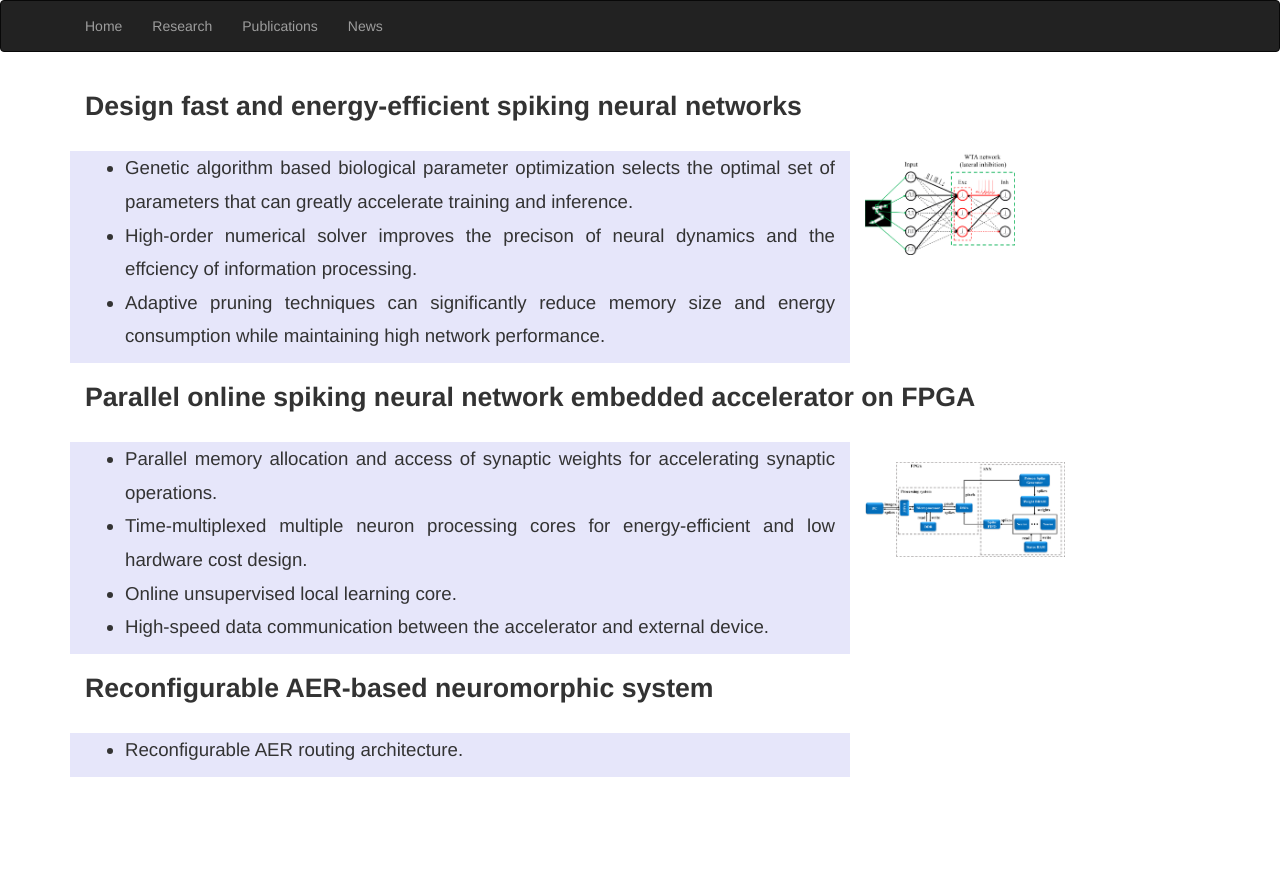
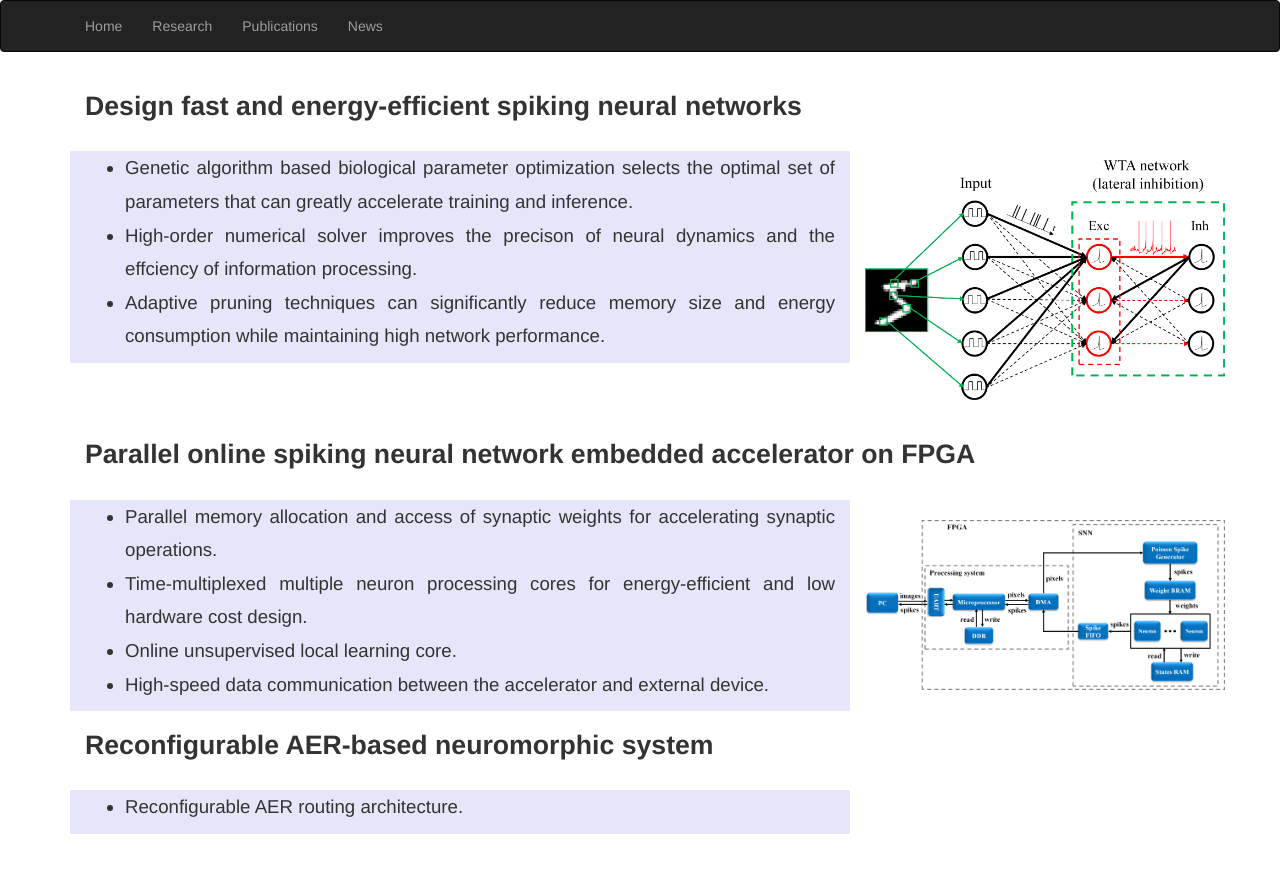
Before and after one commit to Wenzheguo/Wenzheguo.github.io, a Jekyll site: the page built from Research/index.html, in a window 1280 px wide. Shown: the top 873 px of the page. Built offline with Jekyll 4.4.1, drawn with Linux system fonts in a browser that asks for light colours.

Commit message:
Update index.html

```diff
--- a/Research/index.html
+++ b/Research/index.html
@@ -15,7 +15,7 @@
             </ul>
         </div>
         <div class="col-md-4">
-            <img class="img-responsive" src="/images/Network architecture.png" style="width:150px;height=100px" alt="Myself"><br>
+            <img class="img-responsive" src="/images/Network architecture.png" style="width:1500px;height=1000px" alt="Myself"><br>
         </div>
     </div>
 
@@ -31,7 +31,7 @@
         </div>
         <div class="col-md-4">
             <br>
-            <img class="img-responsive" src="/images/system_overview.png" style="width:200px;height=200px" alt="Myself"><br>
+            <img class="img-responsive" src="/images/system_overview.png" style="width:2000px;height=2000px" alt="Myself"><br>
         </div>
     </div>
 
```
